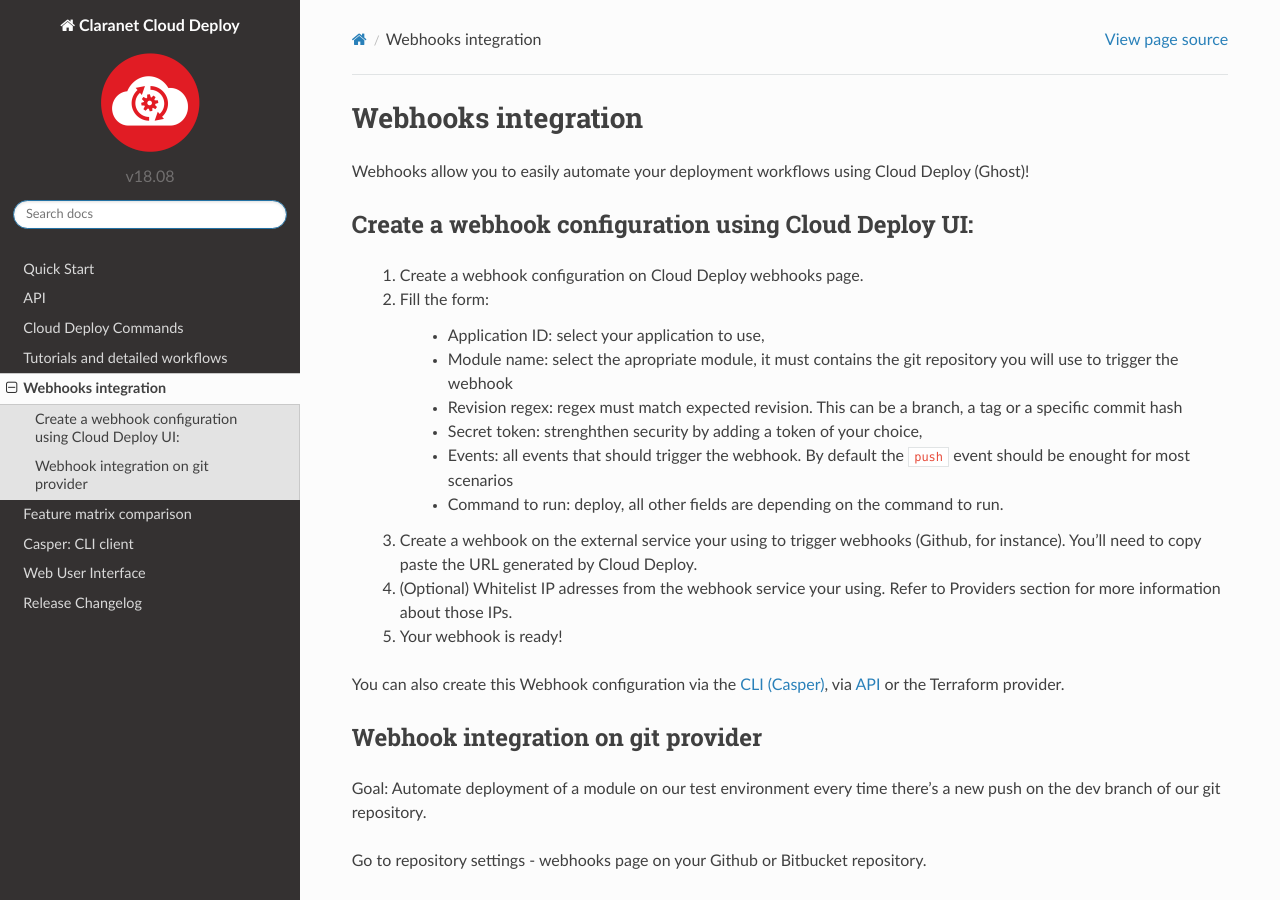
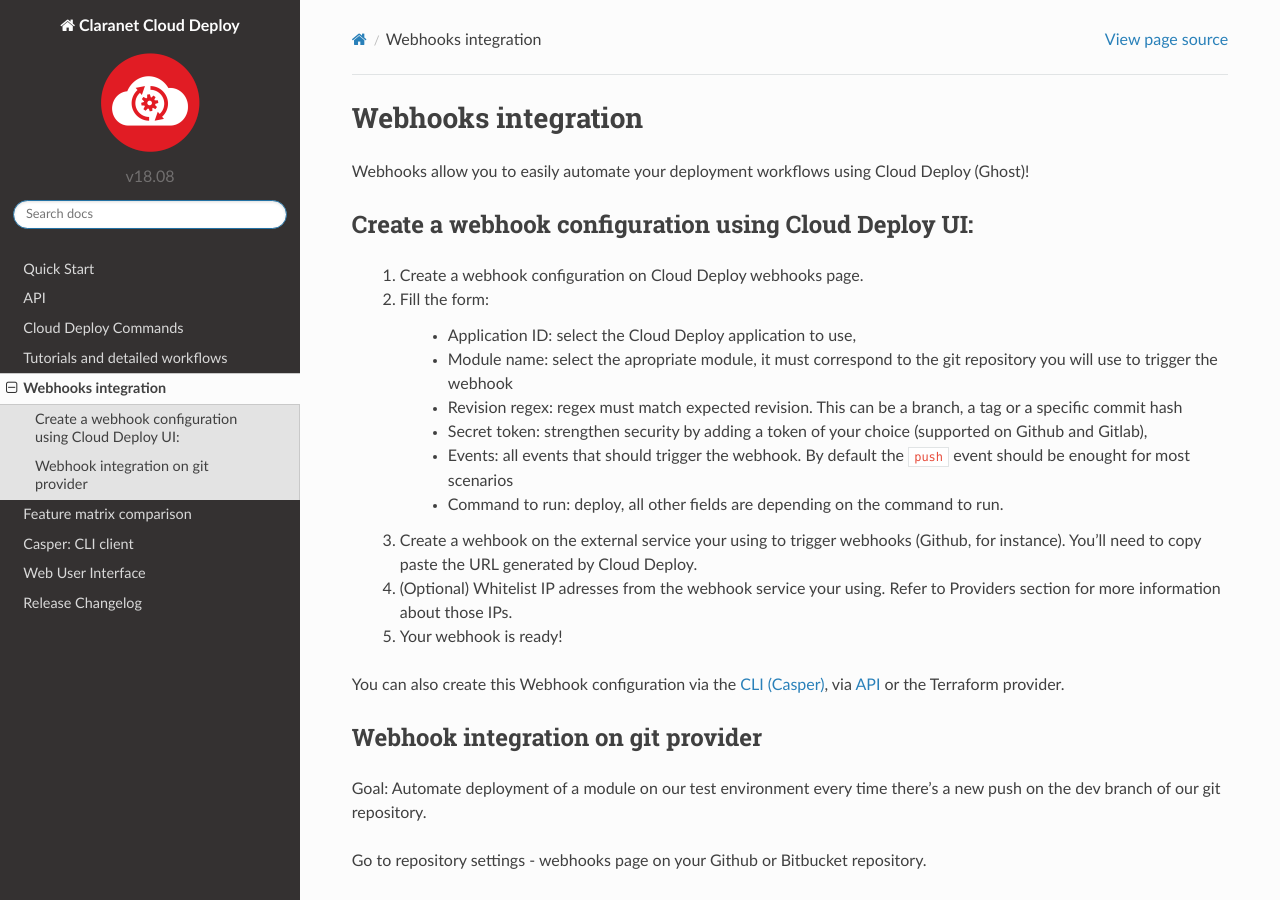
Before and after one commit to claranet/cloud-deploy-docs, a Sphinx documentation site: the page built from source/rst/webhooks.rst, in a window 1280 px wide and 900 px high. Built offline with Sphinx 7.4.7 and the Read the Docs theme 2.0.0, drawn with Linux system fonts in a browser that asks for light colours.

Commit message:
GHOST-625: Webhooks: fix typos and phrases

```diff
--- a/source/rst/webhooks.rst
+++ b/source/rst/webhooks.rst
@@ -17,10 +17,10 @@
     1. Create a webhook configuration on Cloud Deploy webhooks page.
     2. Fill the form:
 
-        * Application ID: select your application to use,
-        * Module name: select the apropriate module, it must contains the git repository you will use to trigger the webhook
+        * Application ID: select the Cloud Deploy application to use,
+        * Module name: select the apropriate module, it must correspond to the git repository you will use to trigger the webhook
         * Revision regex: regex must match expected revision. This can be a branch, a tag or a specific commit hash
-        * Secret token: strenghthen security by adding a token of your choice,
+        * Secret token: strengthen security by adding a token of your choice (supported on Github and Gitlab),
         * Events: all events that should trigger the webhook. By default the ``push`` event should be enought for most scenarios
         * Command to run: deploy, all other fields are depending on the command to run.
 
```
